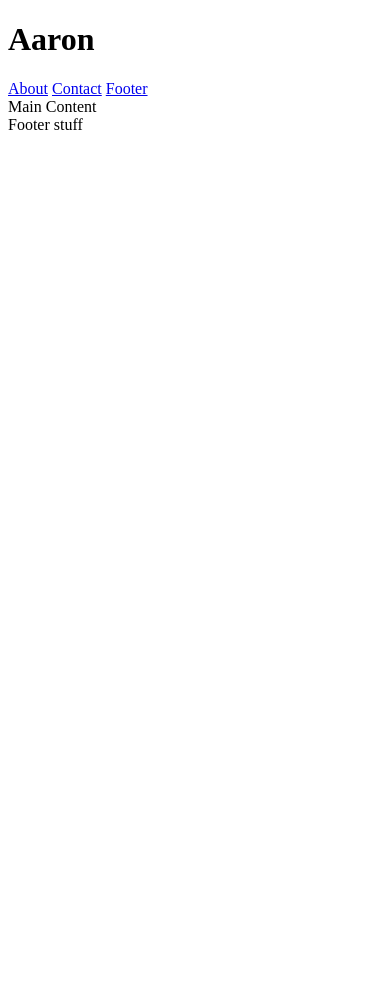
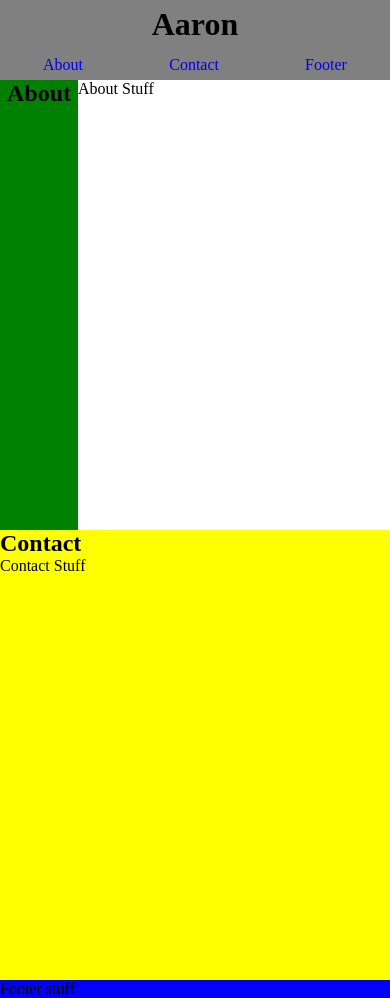
Before and after one commit to aaronthomas80/HTML-and-CSS-Recap, a plain HTML site: page index.html in a window 390 px wide. Before the commit the page ends 844 px from the top, so only its background shows below. Drawn offline with Linux system fonts and the light colour scheme.

Commit message:
Set up responsive web layout for navigation tab and also created skeleton in html for about, contact, and footer section

```diff
--- /dev/null
+++ b/assets/style.css
@@ -0,0 +1,81 @@
+*{
+    margin: 0;
+    padding: 0;
+    text-decoration: none;
+    display: block;
+}
+
+header{
+    background-color: gray;
+    display: flex;
+    height: 80px;
+    justify-content:space-around;
+    align-items: center
+}
+nav{
+    width: 60%;
+    display: flex;
+    justify-content: space-between;
+}
+
+main{
+    background-color: green;
+    height: 900px;
+}
+
+
+#about{
+    background-color: red;
+    height: 50%;
+    display: flex;
+    justify-content: center;
+    align-items: center;
+    flex-direction: column;
+}
+#about > h1{
+    background-color: green;
+    width: 100%;
+    height: 20%;
+text-align: center;}
+
+#about> div{
+    background-color: white;
+    width: 100%;
+    height: 80%;
+}
+
+#contact{
+    background-color: yellow;
+    height: 50%
+}
+
+
+footer{
+    background-color: blue;
+}
+
+@media screen and (max-width:600px) {
+    header{
+        flex-direction: column;
+    }
+    nav{
+        width: 100%;
+        justify-content: space-around;
+    }
+    #about{
+        flex-direction: row;
+    }
+    #about > h1{
+        background-color: green;
+        width: 20%;
+        height: 100%;
+    text-align: center;}
+
+    #about> div{
+        background-color: white;
+        width: 80%;
+        height: 100%;
+    }
+
+
+}
--- a/index.html
+++ b/index.html
@@ -4,7 +4,8 @@
     <meta charset="UTF-8">
     <meta http-equiv="X-UA-Compatible" content="IE=edge">
     <meta name="viewport" content="width=device-width, initial-scale=1.0">
-    <title>Document</title>
+    <link rel="stylesheet" href="./assets/style.css">
+    <!-- <title>Document</title> -->
 </head>
 <body>
     <header>
@@ -16,9 +17,17 @@
         </nav>
     </header>
     <main>
-            Main Content
+            <section id="about">
+                <h1>About</h1>
+                <div> About Stuff</div>
+            </section>
+            <section id="contact">
+                <h1>Contact</h1>
+                <div>Contact Stuff</div>
+            </section>
+
     </main>
-    <footer>
+    <footer id="footer">
         Footer stuff
     </footer>
 
```
